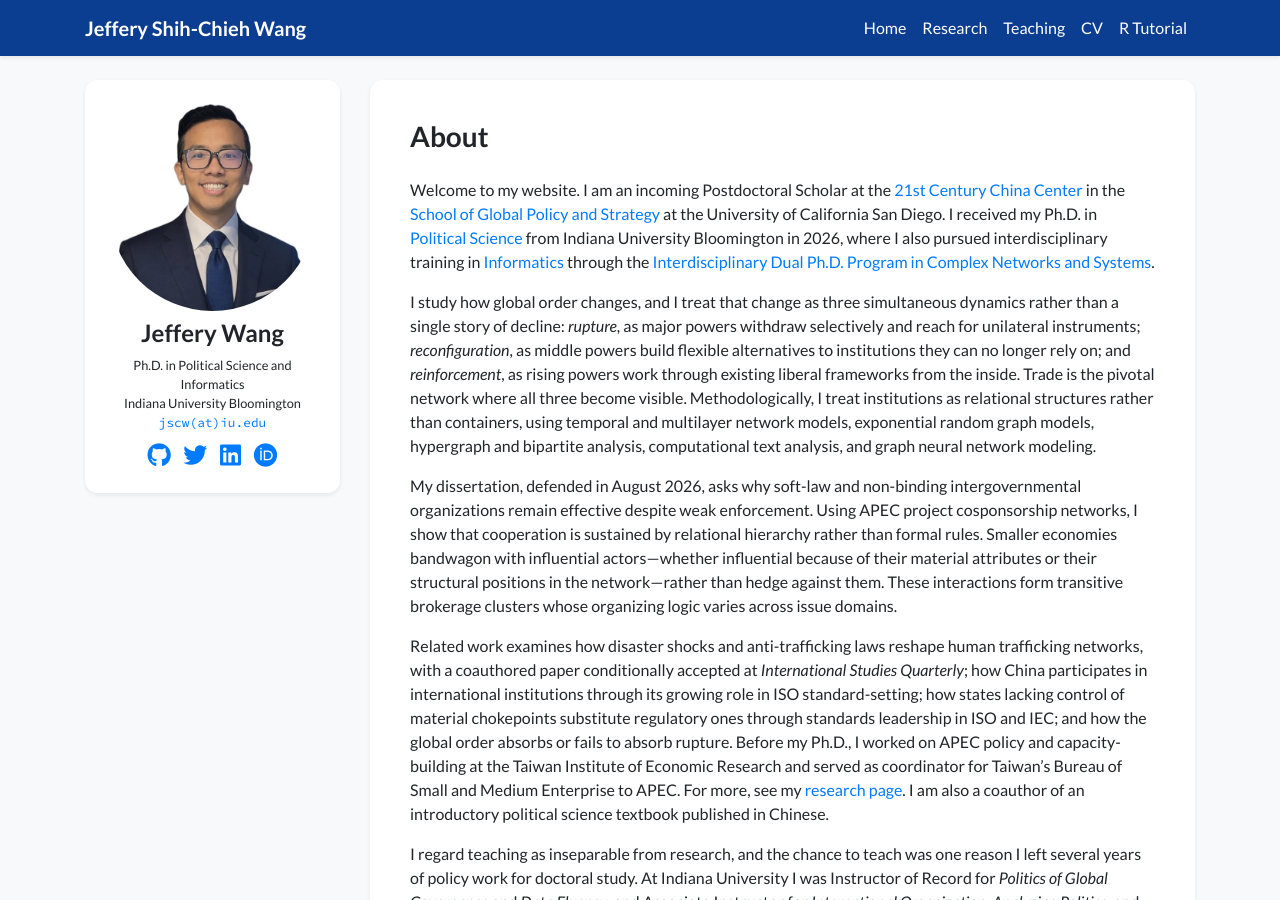
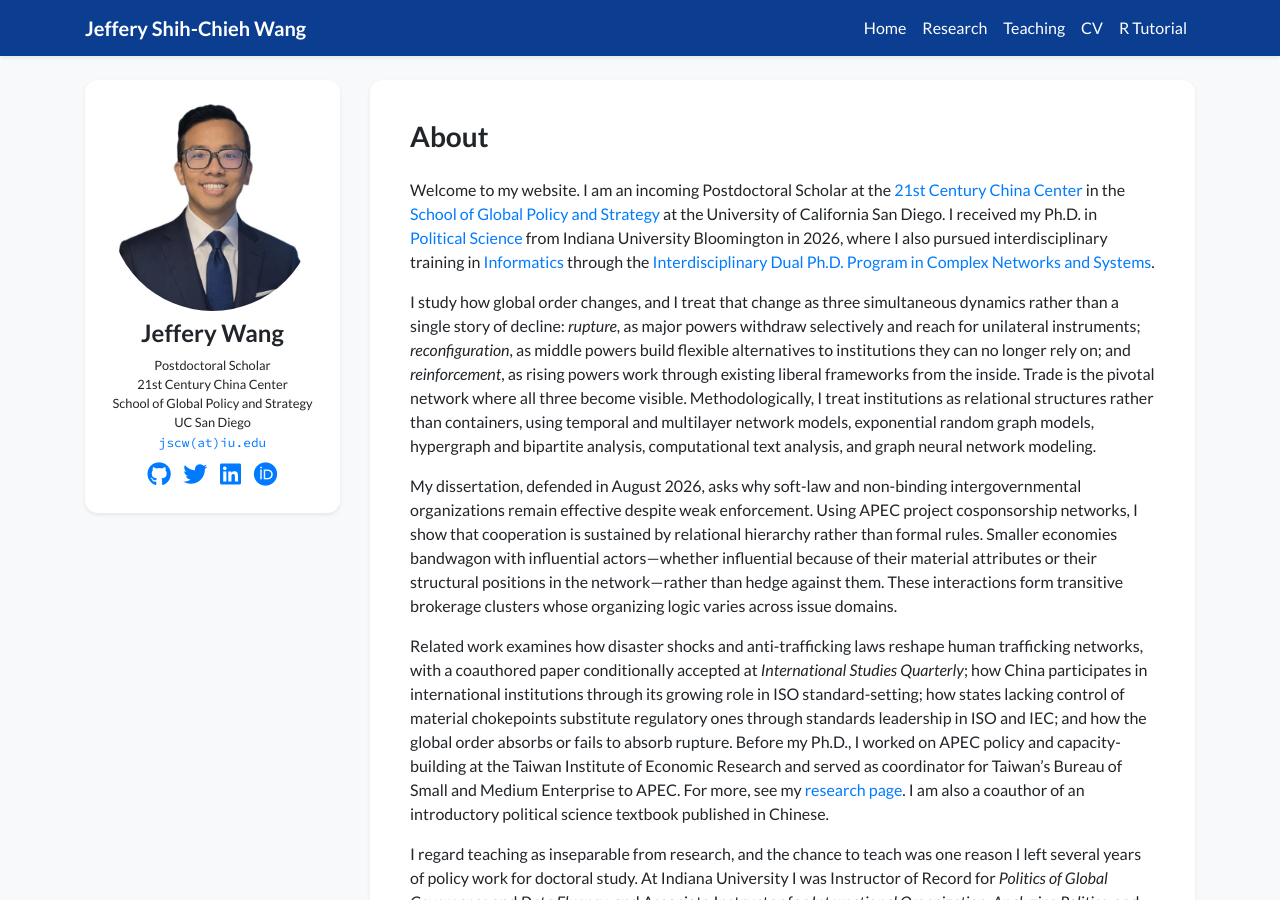
Before and after one commit to jefferywang29/jefferywang29.github.io, a Jekyll site: the page built from index.html, in a window 1280 px wide and 900 px high. Built offline with Jekyll 4.4.1, drawn with Linux system fonts in a browser that asks for light colours; nearby versions of some CDN libraries; a style sheet for code colours, icons or effects is not loaded.

Commit message:
CV and Profile udpate

```diff
--- a/_data/profile.yml
+++ b/_data/profile.yml
@@ -3,8 +3,10 @@ secondary_name: ""
 navbar_name: "Jeffery Shih-Chieh Wang"
 
 positions:
-- name: Ph.D. in Political Science and Informatics
-- name: Indiana University Bloomington
+- name: Postdoctoral Scholar
+- name: 21st Century China Center
+- name: School of Global Policy and Strategy
+- name: UC San Diego
   logo: /assets/images/badges/MIT_Social_circle.png
 
 email: "jscw@iu.edu"
```
Also changed, not shown: 1 other file.
